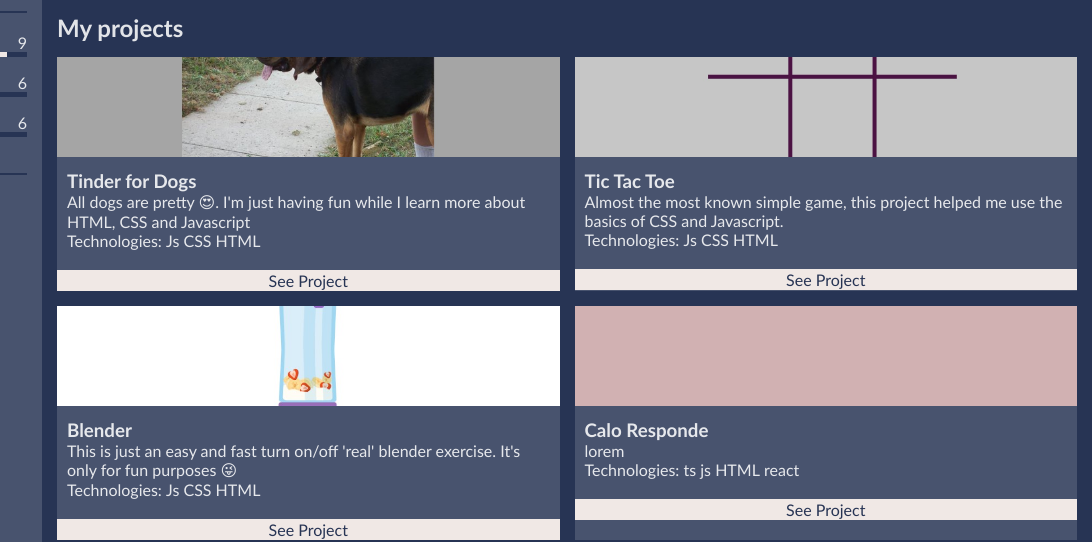
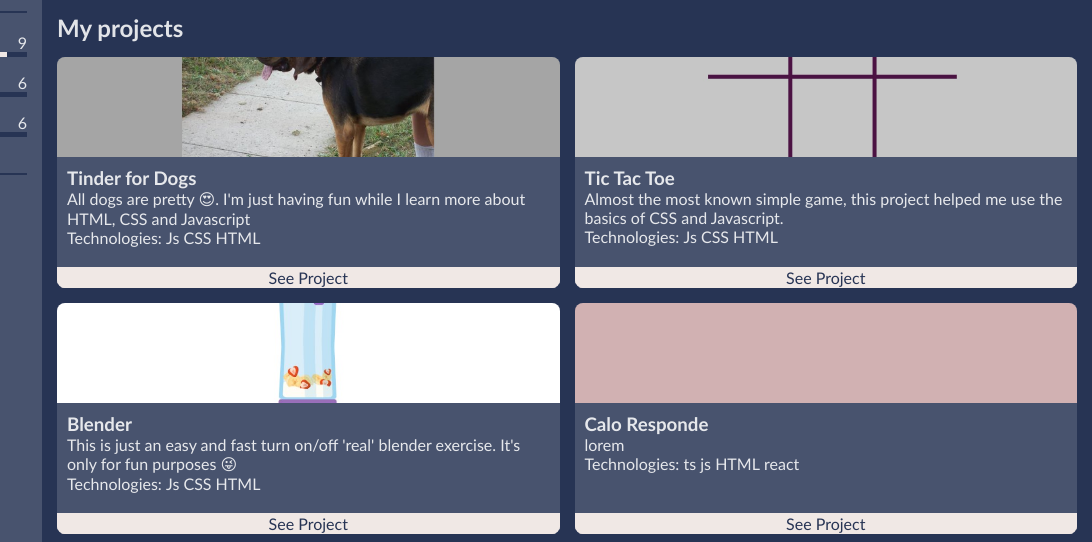
Before and after one commit to Sabrucita/portfolio, a plain HTML site: page index.html in a window 1280 px wide. Shown: the part 262-804 px from the top of the page, 188-1280 px from the left. Drawn offline with Linux system fonts and the light colour scheme.

Commit message:
PF: minor changes

```diff
--- a/content.js
+++ b/content.js
@@ -70,12 +70,12 @@ const socials = [{
   altText:'GitHub'
 },
 {
-  link:'http://linkedin.com/sabri-pereira',
+  link:'https://www.linkedin.com/in/sabri-pereira/',
   img:'linkedin.png',
   altText:'LinkedIn'
 },
 {
-  link:'http://instagram.com/sabri.pereira',
+  link:'https://www.instagram.com/sabri.pereira/',
   img:'instagram.png',
   altText:'Instagram'
 }]
--- a/index.js
+++ b/index.js
@@ -33,7 +33,7 @@ projects.forEach(project => {
       </ul>
     </div>
   </div>
-  <a href="${project.link}">See Project</a>
+  <a href="${project.link}" target="_blank">See Project</a>
   `
   cardContainer.appendChild(newCard)
 });
@@ -60,6 +60,5 @@ socials.forEach(social => {
 languages.forEach(language => {
   const newLanguage = document.createElement('p')
   newLanguage.innerHTML=`${language.language}: ${language.level}`
-
   currentLanguages.appendChild(newLanguage)
 })
--- a/style.css
+++ b/style.css
@@ -152,9 +152,13 @@ ul li{
 }
 
 .card{
+  display: flex;
+  flex-direction: column;
   flex-basis: 500px;
   flex-grow: 1;
   background-color: var(--color-card-bg);
+  border-radius: 8px;
+  overflow: hidden;
 }
 
 .card img{
@@ -172,6 +176,7 @@ ul li{
   text-align: center;
   background-color: var(--color-accent);
   border: 1px solid var(--color-accent);
+  margin-top: auto;
 }
 
 .social-media-icon{
```
